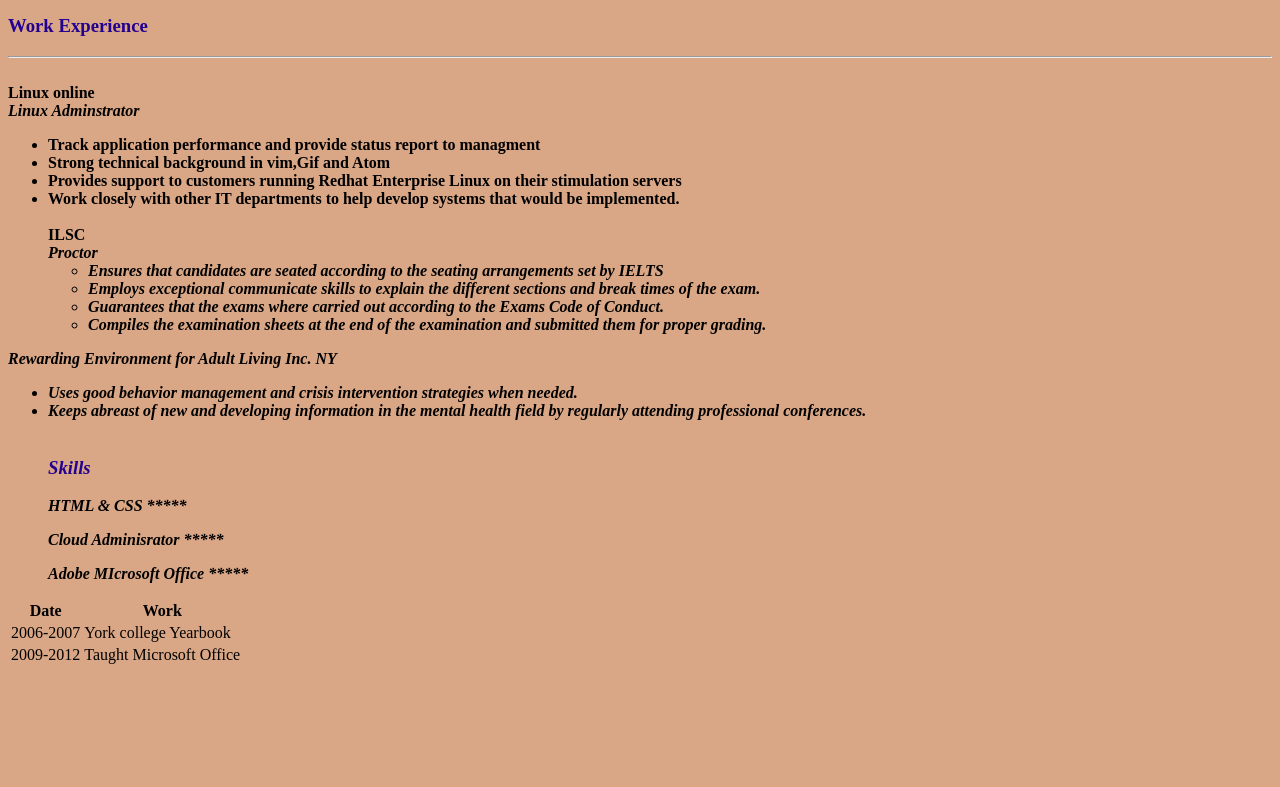
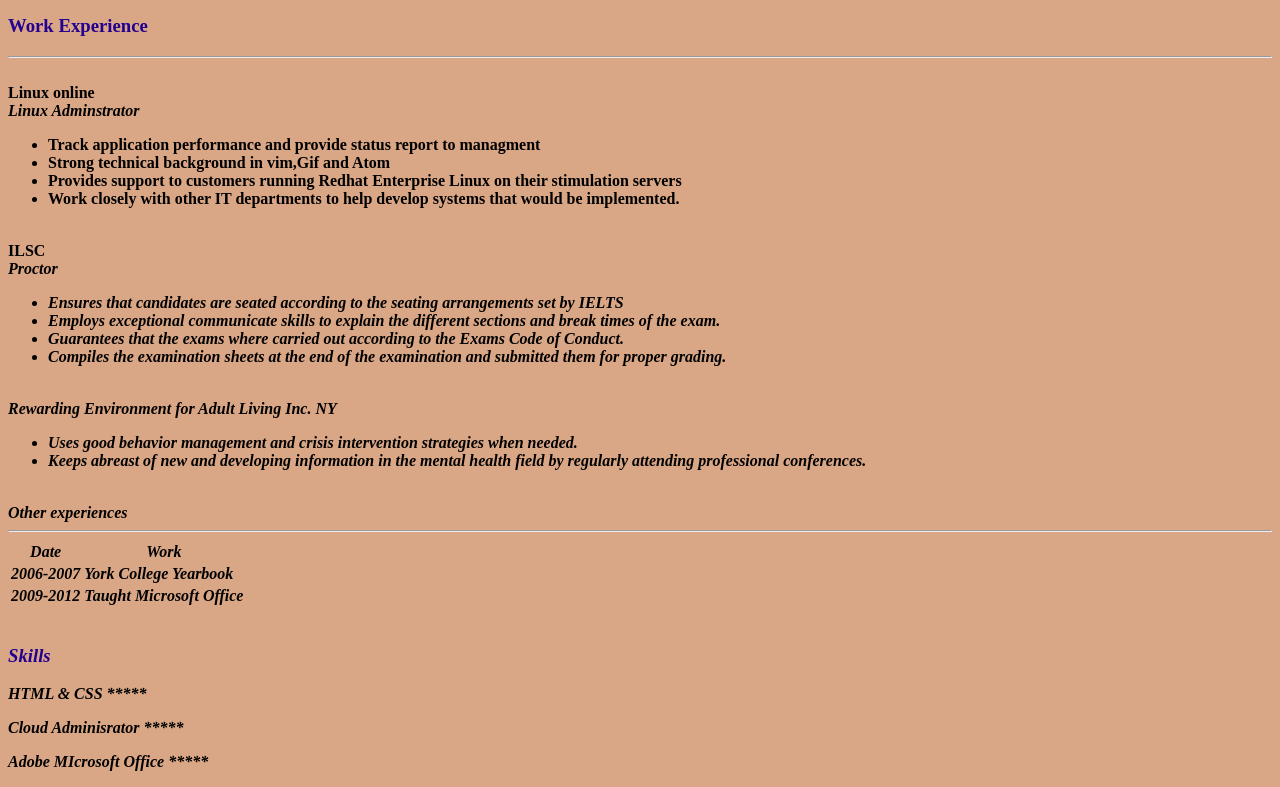
Before and after one commit to aisha-garuba/secondweb, a plain HTML site: page index.html in a window 1280 px wide. Shown: the part 196-983 px from the top of the page. Before the commit the page ends 871 px from the top, so only its background shows below. Drawn offline with Linux system fonts and the light colour scheme.

Commit message:
rearranged the resume

```diff
--- a/index.html
+++ b/index.html
@@ -10,16 +10,8 @@
         <img src="../pic1.jpg">
         <p>I am a highly dedicated individual with over five years of system operating expereince with great people skills. Looking to utilize my aquired knowledge and expereince your company where I can grow over the years.</p>
 
- <table>
     <thead><strong><h3>Work Experience</strong></h3>
       <hr />
-        <th>Date</th>
-          <th>Work</th>
-            <tbody> <td>2006-2007</td>
-              <td>   York college Yearbook</td>
-            </tbody>
-        <tbody><td>2009-2012</td>
-              <td>Taught Microsoft Office</td></tbody>
    <br>
       <strong>Linux online</strong>
       <br>
@@ -29,26 +21,44 @@
         <li><strong>Strong technical background in vim,Gif and Atom</strong></li>
         <li><strong>Provides support to customers running Redhat Enterprise Linux on their stimulation servers</strong></li>
       <li><strong>Work closely with other IT departments to help develop systems that would be implemented.</strong></li>
+      </ul>
      <br>
-     <strong>ILSC<strong</strong>
+
+            <strong>ILSC</strong>
      <br>
-     <em>Proctor<em/>
+     <em><strong>Proctor</strong><em/>
     <ul>
-       <li>Ensures that candidates are seated according to the seating arrangements set by IELTS </li>
-       <li>Employs exceptional communicate skills to explain the different sections and break times of the exam.</li>
-       <li>Guarantees that the exams where carried out according to the Exams Code of Conduct.</li>
-       <li>Compiles the examination sheets at the end of the examination and submitted them for proper grading.</li>
-    </thead>
+       <li><strong>Ensures that candidates are seated according to the seating arrangements set by IELTS</strong> </li>
+       <li><strong>Employs exceptional communicate skills to explain the different sections and break times of the exam.</strong></li>
+       <li><strong>Guarantees that the exams where carried out according to the Exams Code of Conduct.</strong></li>
+       <li><strong>Compiles the examination sheets at the end of the examination and submitted them for proper grading.</strong></li>
+    </ul>
 
-    <thead>
-      <strong>Rewarding Environment for Adult Living Inc. NY</strong>
-        <br>
-      <em><CommHab</em>
+
+
+<br>
+   <strong>Rewarding Environment for Adult Living Inc. NY</strong>
+    <br>
+   <em><strong><CommHab</strong></em>
      <ul>
         <li>Uses good behavior management and crisis intervention strategies when needed.</li>
         <li>Keeps abreast of new and developing information in the mental health field by regularly attending professional conferences.</li>
+     </ul>
+<br>
+      <table>
+        <thead>Other experiences</thead>
+            <hr />
+            <th>Date</th>
+            <th>Work</th>
+            <tbody><td>2006-2007</td>
+                   <td>York College Yearbook</td>
+            </tbody>
+            <tbody><td>2009-2012</td>
+                   <td>Taught Microsoft Office</td>
+            </tbody>
+      </table>
 
-      <br>
+     <br>
       <h3>Skills</h3>
       <p>HTML & CSS                ***** </p>
       <p>Cloud Adminisrator        ***** </p>
```
